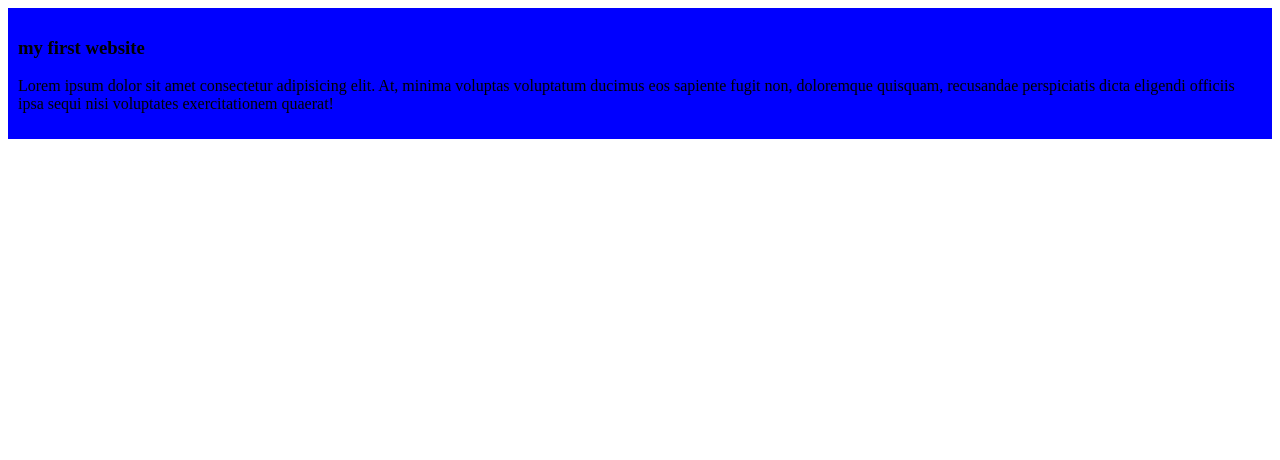
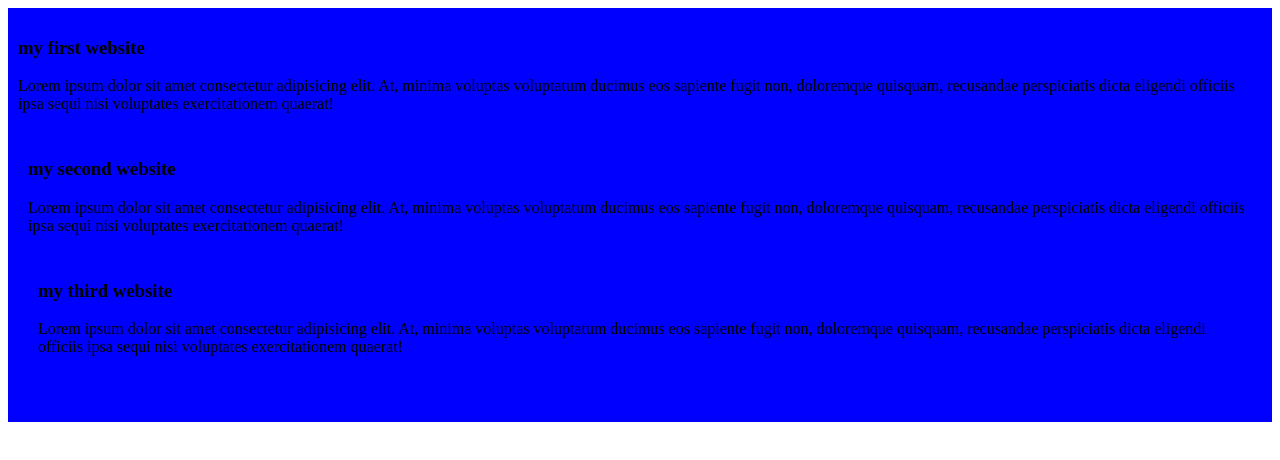
Before and after one commit to abubakar9163/my-first-simple-website, a plain HTML site: page index.html in a window 1280 px wide. Drawn offline with Linux system fonts and the light colour scheme.

Commit message:
add second blog

```diff
--- a/index.html
+++ b/index.html
@@ -10,6 +10,12 @@
     <div>
         <h3>my first website</h3>
         <p>Lorem ipsum dolor sit amet consectetur adipisicing elit. At, minima voluptas voluptatum ducimus eos sapiente fugit non, doloremque quisquam, recusandae perspiciatis dicta eligendi officiis ipsa sequi nisi voluptates exercitationem quaerat!</p>
+    <div>
+        <h3>my second website</h3>
+        <p>Lorem ipsum dolor sit amet consectetur adipisicing elit. At, minima voluptas voluptatum ducimus eos sapiente fugit non, doloremque quisquam, recusandae perspiciatis dicta eligendi officiis ipsa sequi nisi voluptates exercitationem quaerat!</p>
+    <div>
+        <h3>my third website</h3>
+        <p>Lorem ipsum dolor sit amet consectetur adipisicing elit. At, minima voluptas voluptatum ducimus eos sapiente fugit non, doloremque quisquam, recusandae perspiciatis dicta eligendi officiis ipsa sequi nisi voluptates exercitationem quaerat!</p>
     </div>
 </body>
 </html>
--- a/styles/blog.css
+++ b/styles/blog.css
@@ -1,4 +1,5 @@
 div{
     background-color: blue;
     padding: 10px;
+    margin-bottom:10px;
 }
```
